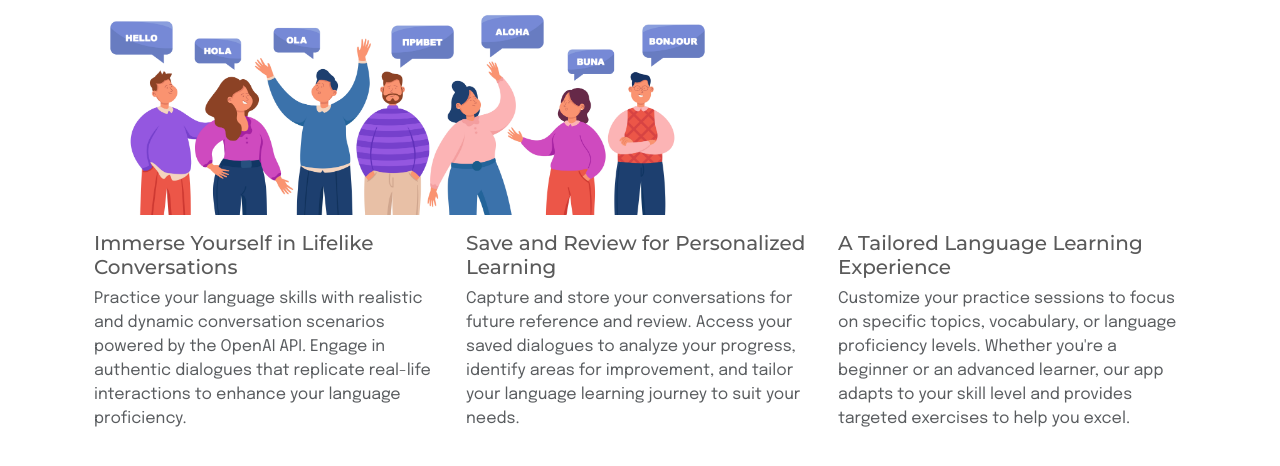
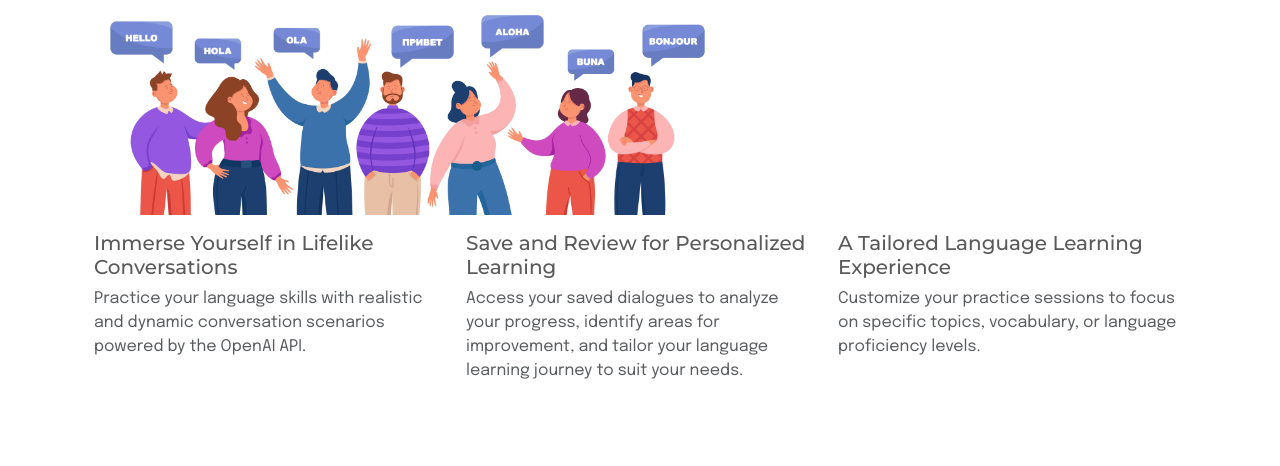
Before and after one commit to Beebops/Capstone-1-Language-Tutor-Chatbot, a Flask app: page / in a window 1280 px wide. Shown: the part 290-756 px from the top of the page. Run offline with Flask 3, Linux system fonts and the light colour scheme; some libraries are stand-ins or nearby versions.

Commit message:
updated requirements.txt

```diff
--- a/app.py
+++ b/app.py
@@ -1,6 +1,4 @@
 import os
-
-# import openai
 import openaiapi
 from datetime import datetime
 from flask import (
@@ -149,9 +147,6 @@ def chat_page(chat_id):
             prompt, language, language_level
         )
         response = {"assistant_message": assistant_message}
-        print(
-            response
-        )  # {'assistant_message': '¡Claro, puedo ayudarte con eso! Bienvenido al concesionario. ¿Qué tipo de auto estás buscando?'}
 
         Message.create_message(
             chat_id,
--- a/static/chatList.js
+++ b/static/chatList.js
@@ -38,7 +38,7 @@ $('#sortAscending').click(function () {
     return compareResult
   })
 
-  chatList.empty() // clear existing LI elements
+  chatList.empty()
 
   $.each(chats, function (index, chat) {
     chatList.append(chat)
--- a/templates/index.html
+++ b/templates/index.html
@@ -55,16 +55,13 @@ content %} {% for msg in get_flashed_messages() %}
         <h5>Immerse Yourself in Lifelike Conversations</h5>
         <p class="text-body-secondary navy">
           Practice your language skills with realistic and dynamic conversation
-          scenarios powered by the OpenAI API. Engage in authentic dialogues
-          that replicate real-life interactions to enhance your language
-          proficiency.
+          scenarios powered by the OpenAI API.
         </p>
       </div>
 
       <div class="col-md-4">
         <h5>Save and Review for Personalized Learning</h5>
         <p class="text-body-secondary">
-          Capture and store your conversations for future reference and review.
           Access your saved dialogues to analyze your progress, identify areas
           for improvement, and tailor your language learning journey to suit
           your needs.
@@ -75,9 +72,7 @@ content %} {% for msg in get_flashed_messages() %}
         <h5>A Tailored Language Learning Experience</h5>
         <p class="text-body-secondary">
           Customize your practice sessions to focus on specific topics,
-          vocabulary, or language proficiency levels. Whether you're a beginner
-          or an advanced learner, our app adapts to your skill level and
-          provides targeted exercises to help you excel.
+          vocabulary, or language proficiency levels.
         </p>
       </div>
     </div>
```
Also changed, not shown: requirements.txt (+15 -0 lines).
